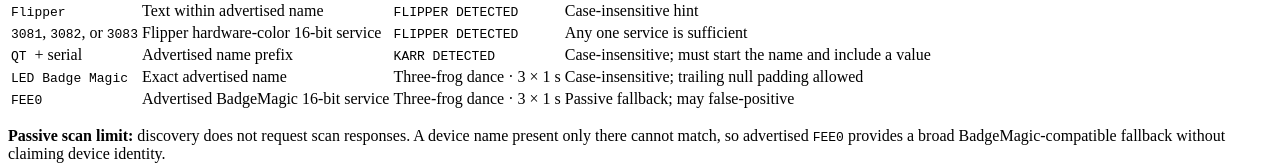
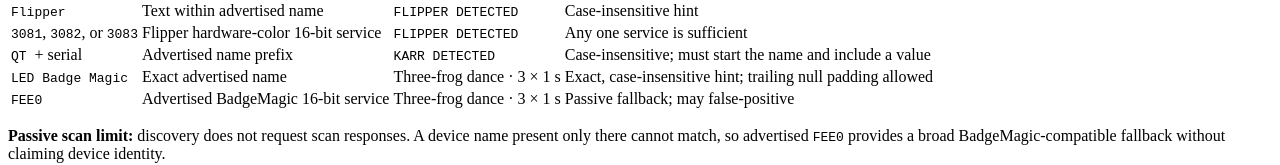
Before and after one commit to pierce403/frogalert, a website with bundled scripts: page index.html in a window 1280 px wide. Shown: the part 1154-1319 px from the top of the page. Built offline with nearby package versions, Linux system fonts and the light colour scheme.

Commit message:
Restore detector chart contract

```diff
--- a/index.html
+++ b/index.html
@@ -127,7 +127,7 @@
               <tr><td><code>Flipper</code></td><td>Text within advertised name</td><td><code>FLIPPER DETECTED</code></td><td>Case-insensitive hint</td></tr>
               <tr><td><code>3081</code>, <code>3082</code>, or <code>3083</code></td><td>Flipper hardware-color 16-bit service</td><td><code>FLIPPER DETECTED</code></td><td>Any one service is sufficient</td></tr>
               <tr><td><code>QT </code> + serial</td><td>Advertised name prefix</td><td><code>KARR DETECTED</code></td><td>Case-insensitive; must start the name and include a value</td></tr>
-              <tr><td><code>LED Badge Magic</code></td><td>Exact advertised name</td><td>Three-frog dance · 3 × 1 s</td><td>Case-insensitive; trailing null padding allowed</td></tr>
+              <tr><td><code>LED Badge Magic</code></td><td>Exact advertised name</td><td>Three-frog dance · 3 × 1 s</td><td>Exact, case-insensitive hint; trailing null padding allowed</td></tr>
               <tr><td><code>FEE0</code></td><td>Advertised BadgeMagic 16-bit service</td><td>Three-frog dance · 3 × 1 s</td><td>Passive fallback; may false-positive</td></tr>
             </tbody>
           </table>
```
